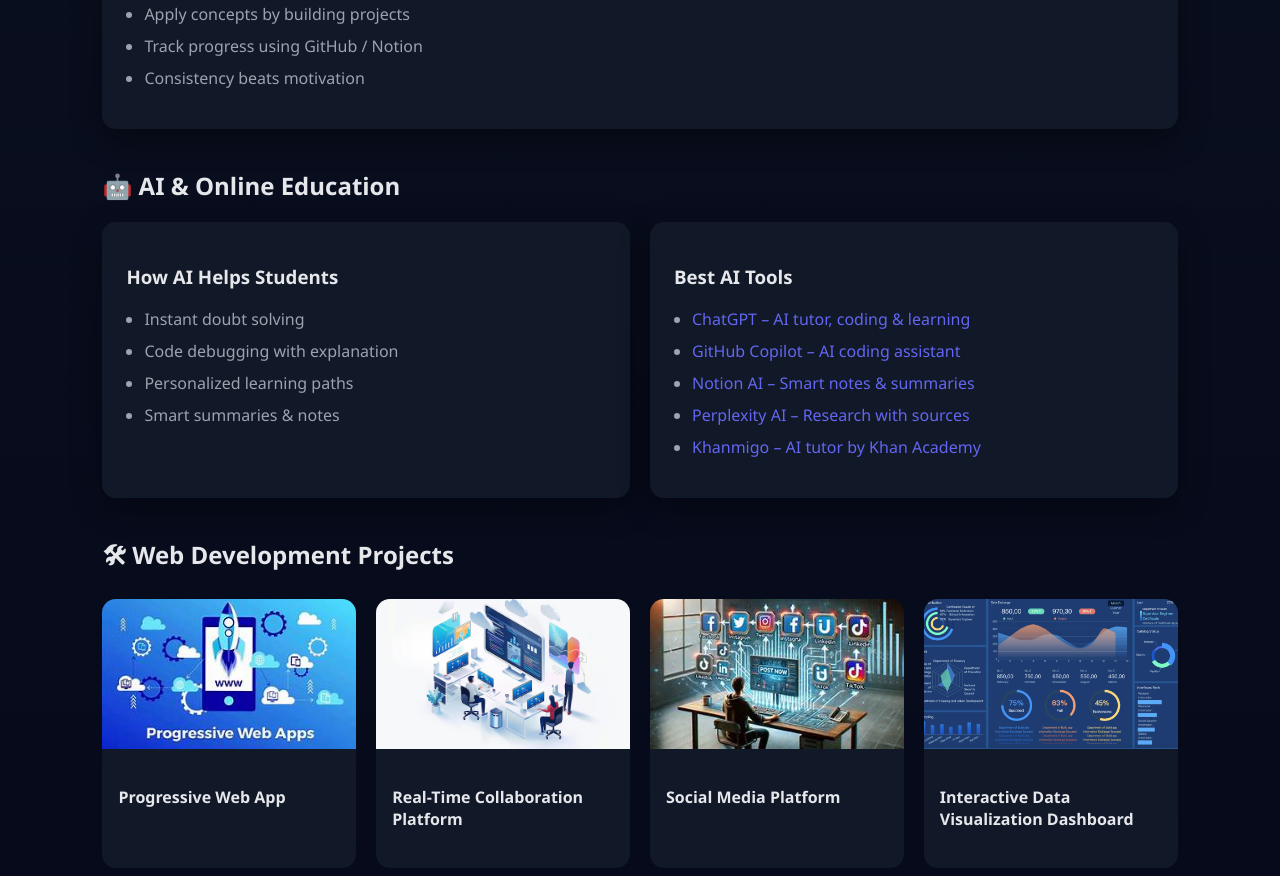
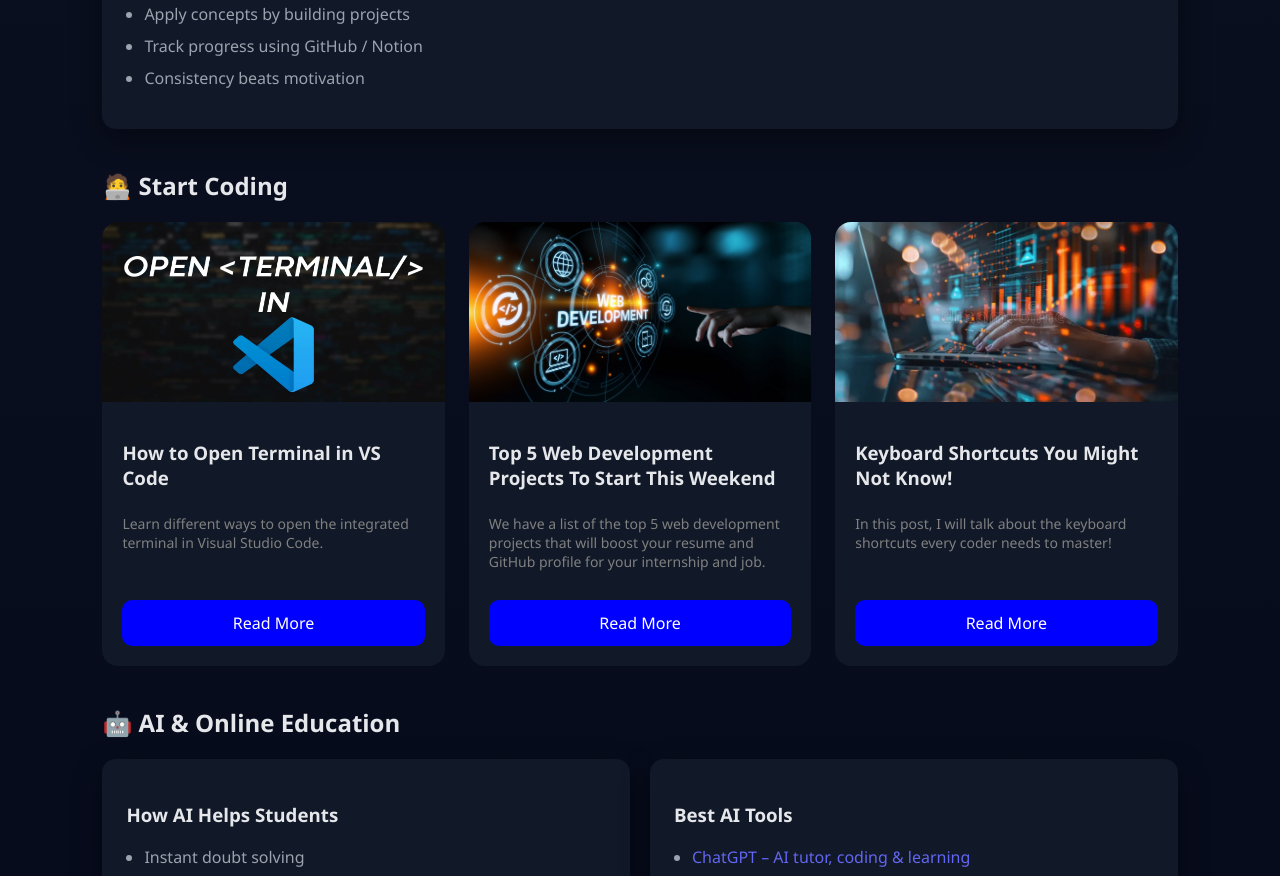
Before and after one commit to Sengrar/mini-lms, a plain HTML site: page blog.html in a window 1280 px wide. Shown: the part 428-1304 px from the top of the page. Drawn offline with Linux system fonts and the light colour scheme.

Commit message:
modify blog

```diff
--- a/blog.html
+++ b/blog.html
@@ -42,6 +42,46 @@
     </ul>
   </div>
 </section>
+<!-- Terminal Blogs -->
+<section class="section">
+  <h2>🧑‍💻 Start Coding</h2>
+
+  <div class="terminal-grid">
+
+    <!-- Card 1 -->
+    <div class="terminal-card">
+      <img src="/assets/images/logo.webp" alt="Open Terminal in VS Code">
+      <div class="terminal-content">
+        <h3>How to Open Terminal in VS Code</h3>
+        <p>Learn different ways to open the integrated terminal in Visual Studio Code.</p>
+        <a href="open-terminal-vscode.html" class="read-btn">Read More</a>
+      </div>
+    </div>
+
+    <!-- Card 2 -->
+    <div class="terminal-card">
+      <img src="/assets/images/web development project.jpg " alt="5 web development project">
+      <div class="terminal-content">
+        <h3>Top 5 Web Development Projects To Start This Weekend</h3>
+        <p>We have a list of the top 5 web development projects that will boost your resume and GitHub profile for your internship and job.</p>
+        <a href="web development.html" class="read-btn">Read More</a>
+      </div>
+    </div>
+
+    <!-- Card 3 -->
+    <div class="terminal-card">
+      <img src="assets/images/keyboard.webp" alt="Git">
+      <div class="terminal-content">
+        <h3>Keyboard Shortcuts You Might Not Know!</h3>
+        <p>In this post, I will talk about the keyboard shortcuts every coder needs to master!</p>
+        <a href="key.html" class="read-btn">Read More</a>
+      </div>
+    </div>
+
+  </div>
+</section>
+
+
 
 <!-- AI Section -->
 <section class="section">
--- a/css/blog.css
+++ b/css/blog.css
@@ -107,3 +107,113 @@ li {
   color: var(--text-muted);
   font-size: 0.9rem;
 }
+/* Terminal Blog Cards */
+.terminal-grid {
+  display: grid;
+  grid-template-columns: repeat(auto-fit, minmax(280px, 1fr));
+  gap: 24px;
+}
+
+.terminal-card {
+  background: var(--bg-card);
+  border-radius: 16px;
+  overflow: hidden;
+  display: flex;
+  flex-direction: column;
+  transition: transform 0.3s ease;
+}
+
+
+.terminal-card:hover {
+  box-shadow: 0 4px 10px rgba(98, 69, 69, 0.2);
+}
+
+.terminal-card img {
+  width: 100%;
+  height: 180px;
+}
+
+.terminal-content {
+  padding: 20px;
+  display: flex;
+  flex-direction: column;
+  flex-grow: 1;
+}
+
+.terminal-content h3 {
+  margin-bottom: 10px;
+}
+
+.terminal-content p {
+  /* color: var(--text-muted); */
+  color: gray;
+  font-size: 14px;
+  flex-grow: 1;
+}
+
+.read-btn {
+  margin-top: 15px;
+  text-align: center;
+  padding: 12px;
+  background: blue;
+
+  color: #fff;
+  text-decoration: none;
+  border-radius: 10px;
+}
+
+.blog-post {
+  max-width: 1000px;
+  margin: auto;
+}
+
+.post-block {
+  margin-bottom: 30px;
+}
+
+.post-block img {
+  width: 100%;
+  border-radius: 14px;
+  margin-bottom: 60px;
+  margin-top: 60px;
+
+}
+
+video {
+  width: 100%;
+  border-radius: 14px;
+  margin-top: 20px;
+}
+
+.web-post img {
+  width: 90%;
+  height: 400px;
+  margin-bottom: 20px;
+}
+
+
+.web-post {
+  max-width: 1000px;
+  margin: auto;
+}
+
+.header-block {
+  margin-bottom: 60px;
+  margin-top: 60px;
+}
+
+.key-post img {
+  width: 90%;
+  height: 400px;
+  margin-bottom: 20px;
+}
+
+.key-post {
+  max-width: 1000px;
+  margin: auto;
+}
+
+.key-block {
+  margin-bottom: 60px;
+  margin-top: 60px;
+}
```
Also changed, not shown: assets/images/keyboard.webp (added), assets/images/logo.webp (added), assets/images/web development project.jpg (added).
